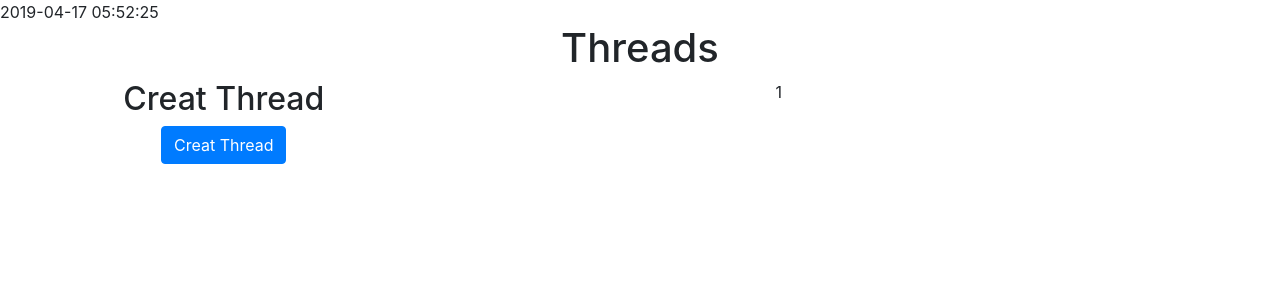
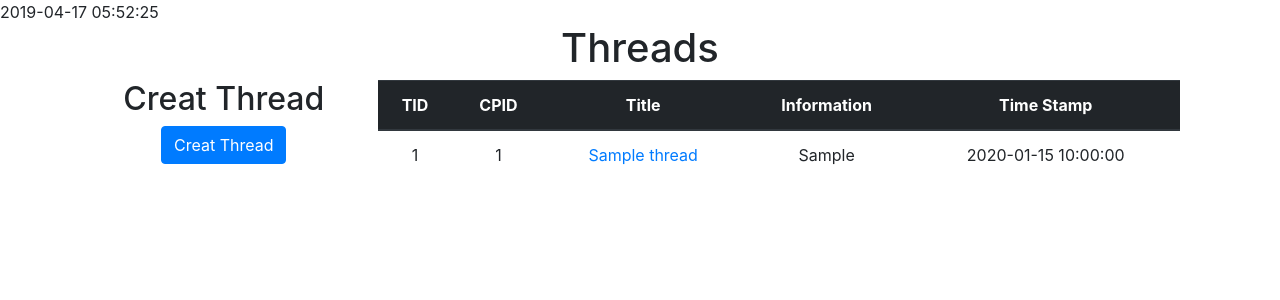
Before and after one commit to ProxayFox/Forum, a PHP site: page /threads.pro.php in a window 1280 px wide. Shown: the part 58-358 px from the top of the page. Run offline with PHP 8.4, Linux system fonts and the light colour scheme; the visitor is signed in with stand-in values (Sample User, id 1); tables that the repository leaves empty or names only in its code hold one stand-in row (values such as "Sample post"); data that the repository does not hold is empty.

Commit message:
Creat and display threads

```diff
--- a/mydb/creatThread.db.php
+++ b/mydb/creatThread.db.php
@@ -4,7 +4,7 @@ session_start();
 if (isset($_POST)) {
   $title = $_POST['title'];
   $info = $_POST['info'];
-  $date = date("Y-M-D H:i:s");
+  $date = date("Y-m-d H:i:s");
 
 
 
--- a/mydb/o-db.php
+++ b/mydb/o-db.php
@@ -119,7 +119,7 @@ class myDB extends mysqli {
 	public function getAllThreads() {
 	  return $this->query("
 			SELECT *
-			FROM threads
+			FROM thread
 		");
 	}
 
@@ -128,7 +128,7 @@ class myDB extends mysqli {
 	    INSERT INTO thread
 	    (TID, CPID, title, info, created)
 	    VALUE
-	    (NULL, '".$_SESSION['cpid']."', '".$title."', '".$info."', '".NOW()."');
+	    (NULL, '".$_SESSION['cpid']."', '".$title."', '".$info."', '".$date."');
 	  ");
   }
 }
--- a/threads.pro.php
+++ b/threads.pro.php
@@ -29,8 +29,9 @@ if (array_key_exists("user", $_SESSION)) {
                 </div>
                 <!-- Modal body -->
                 <div>
+                  <form id="signUp" class="login-form hidden" action="mydb/creatThread.db.php" method="POST" role="form">
                   <div class="modal-body">
-                      <form id="signUp" class="login-form hidden" action="mydb/creatThread.db.php" method="POST" role="form">
+
                       <h4 style="float: left;">Title of the Thread</h4>
                       <label for="title" class="sr-only">Enter: Title</label>
                       <input type="text" id="title" name="title" class="form-control" placeholder="Title" required autofocus>
@@ -43,6 +44,7 @@ if (array_key_exists("user", $_SESSION)) {
                     <button class="btn btn-primary" type="submit">Creat Thread</button>
                     <button type="button" class="btn btn-danger" data-dismiss="modal">Close</button>
                   </div>
+                  </form>
                 </div>
               </div>
             </div>
@@ -51,15 +53,37 @@ if (array_key_exists("user", $_SESSION)) {
       </div>
       <div class="col-sm-9 text-center">
         <!-- displays all the threads after searching the database-->
+        <table class="table">
+          <thead class="thead-dark">
+          <th>TID</th>
+          <th>CPID</th>
+          <th>Title</th>
+          <th>Information</th>
+          <th>Time Stamp</th>
+          </thead>
         <?php
         if ($result != FALSE) {
           while ($row = $result->fetch_row()) {
-            echo '<p>'.$row[0].'</p><p>'.$row[1].'</p><p>'.$row[2].'</p><p>'.$row[3].'</p><p>'.$row[4].'</p><p>'.$row[5].'</p>';
+            //echo '<p>'.$row[0].'</p><p>'.$row[1].'</p><p>'.$row[2].'</p><p>'.$row[3].'</p><p>'.$row[4].'</p>';
+            ?>
+                <tbody>
+                  <tr>
+                    <td><?php echo $row[0];?></td>
+                    <td><?php echo $row[1];?></td>
+                    <td><a href="posts.pro.php"><?php echo $row[2];?></a></td>
+                    <td><?php echo $row[3];?></td>
+                    <td><?php echo $row[4];?></td>
+                  </tr>
+                </tbody>
+            <?php
           }
         } else {
-          echo '<h3>No Current threads</h3>';
+          ?>
+          <h3>No Current threads</h3>
+          <?php
         }
         ?>
+        </table>
       </div>
     </div>
   </section>
```
Also changed, not shown: posts.pro.php (added).
